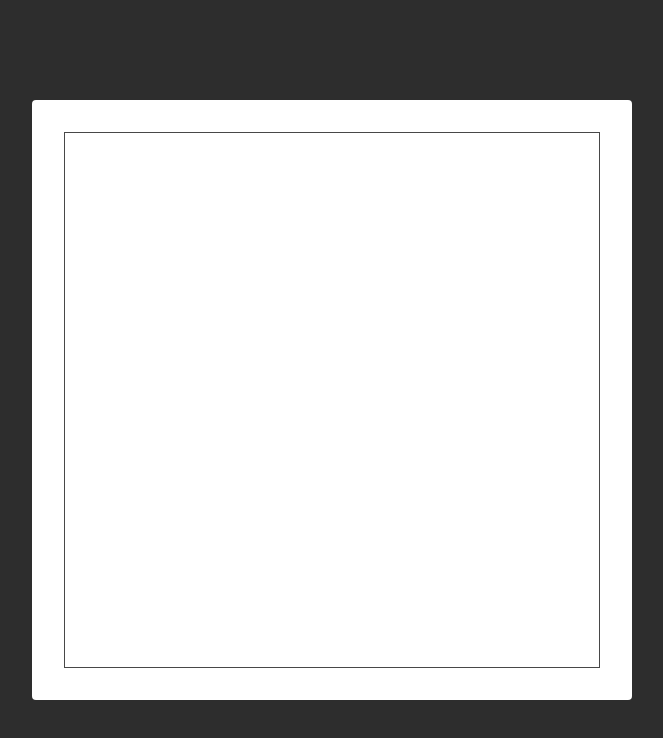
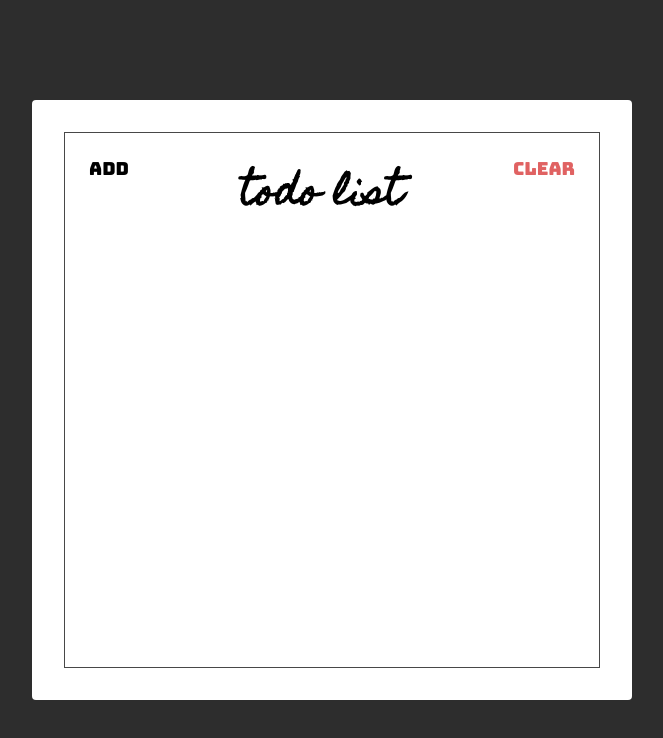
Before and after one commit to tegarputraarvi/react-todolist, a React (Create React App) app: page / in a window 1280 px wide. Shown: the top 738 px of the page, without its empty margins (308-971 px from the left). Built offline with nearby package versions, Linux system fonts and the light colour scheme.

Commit message:
Add header section

```diff
--- a/public/index.html
+++ b/public/index.html
@@ -15,6 +15,9 @@
       user's mobile device or desktop. See https://developers.google.com/web/fundamentals/web-app-manifest/
     -->
     <link rel="manifest" href="%PUBLIC_URL%/manifest.json" />
+
+    <link href="https://fonts.googleapis.com/css2?family=Homemade+Apple&display=swap" rel="stylesheet">
+    <link href="https://fonts.googleapis.com/css2?family=Bungee&display=swap" rel="stylesheet">
     <!--
       Notice the use of %PUBLIC_URL% in the tags above.
       It will be replaced with the URL of the `public` folder during the build.
@@ -24,7 +27,7 @@
       work correctly both with client-side routing and a non-root public URL.
       Learn how to configure a non-root public URL by running `npm run build`.
     -->
-    <title>React - To Do List</title>
+    <title>React - Todo List</title>
   </head>
   <body>
     <noscript>You need to enable JavaScript to run this app.</noscript>
--- a/src/Home.js
+++ b/src/Home.js
@@ -6,7 +6,13 @@ class Home extends Component {
     render = () => {
         return (
             <div className="container">
-                <div className="frame"></div>
+                <div className="frame">
+                    <div className="header">
+                        <button className="header-btn">Add</button>
+                        <h1 className="header-title">Todo List</h1>
+                        <button className="header-btn main-red-color">Clear</button>
+                    </div>
+                </div>
             </div>
         );
     }
--- a/src/home.css
+++ b/src/home.css
@@ -1,5 +1,13 @@
 * {
     box-sizing: border-box;
+}
+
+:root {
+    --main-red-color: #e06262;
+}
+
+.main-red-color {
+    color: var(--main-red-color);
 }
 
 html {
@@ -35,4 +43,31 @@ html {
 .frame {
     border: 1px solid #484848;
     height: 100%;
+
+    display: flex;
+    flex-direction: column;
 }
+
+.header {
+    display: flex;
+    align-items: flex-start;
+}
+
+.header-title {
+    flex: 1;
+    text-align: center;
+    font-size: 3.6rem;
+    font-family: 'Homemade Apple', sans-serif;
+    text-transform: lowercase;
+}
+
+.header-btn {
+    font-size: 1.8rem;
+    font-family: 'Bungee', sans-serif;
+
+    padding: 24px;
+
+    background: unset;
+    border: unset;
+    outline: unset;
+}
```
